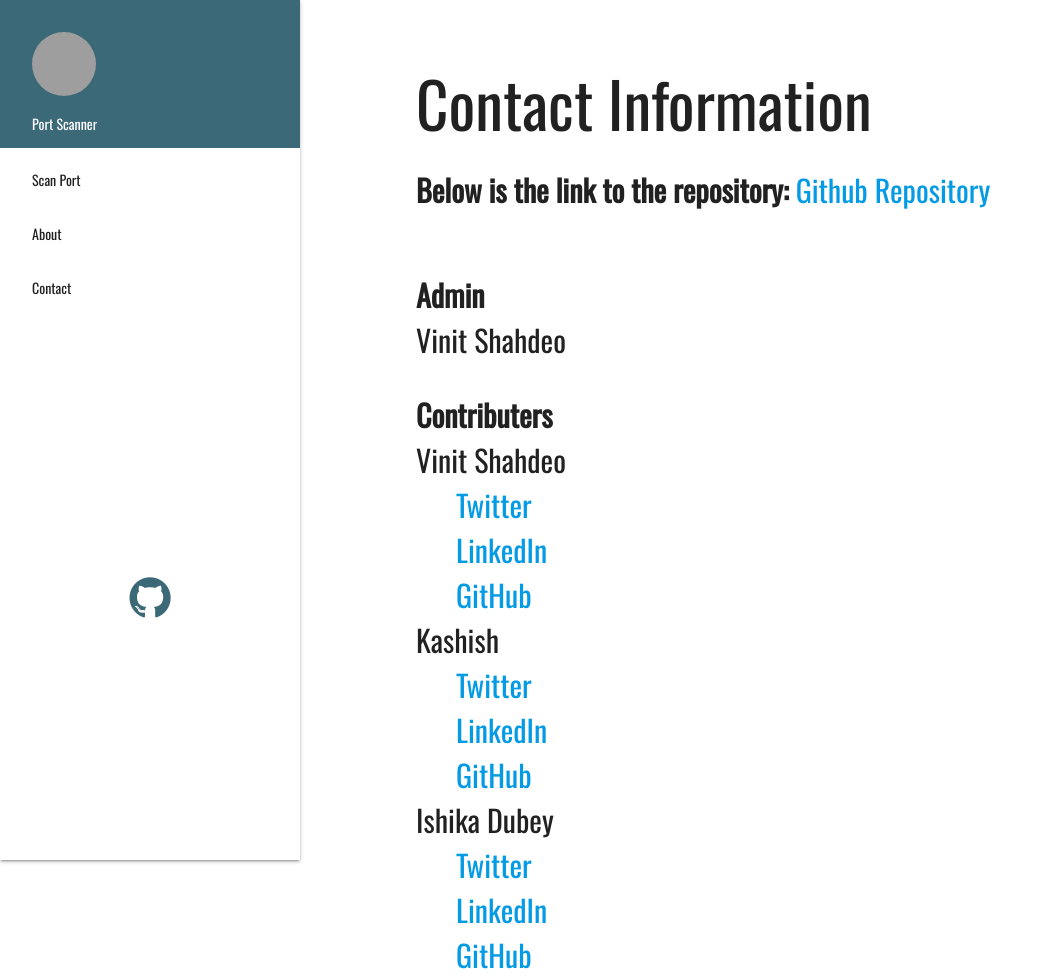
After one commit to vinitshahdeo/PortScanner, a Python web app: template src/templates/contacts.html in a window 1280 px wide. The commit adds this page. Shown: the whole page, without its empty margins (0-1053 px from the left). Run offline with Jinja, Linux system fonts and the light colour scheme; the template is opened without the code that fills it, so the values that code supplies are empty; some web fonts are replaced; grey boxes are pictures that could not be loaded.

```diff
--- a/src/mainScanner.py
+++ b/src/mainScanner.py
@@ -18,6 +18,9 @@ app = Flask(__name__)
 def homepage():
     return render_template('index.html')
 
+@app.route('/contact')
+     def contact();
+     return render_template('contact.html')
 
 exc = getattr(builtins, "IOError", "FileNotFoundError")
 
--- /dev/null
+++ b/src/templates/contacts.html
@@ -0,0 +1,85 @@
+<!DOCTYPE html>
+<html>
+
+    <head>
+        <script src="https://ajax.googleapis.com/ajax/libs/jquery/3.5.1/jquery.min.js"></script>
+        <!--Import Google Icon Font-->
+        <link href="https://fonts.googleapis.com/icon?family=Material+Icons" rel="stylesheet">
+        <!--Import materialize.css-->
+        <link type="text/css" rel="stylesheet" href="static/css/materialize.min.css" media="screen,projection" />
+        <link rel="stylesheet" href="https://cdnjs.cloudflare.com/ajax/libs/materialize/1.0.0/css/materialize.min.css">
+        <link href="https://fonts.googleapis.com/css2?family=Montserrat&display=swap" rel="stylesheet">
+        <link rel="stylesheet"
+            href="https://cdnjs.cloudflare.com/ajax/libs/font-awesome/4.7.0/css/font-awesome.min.css">
+        <link rel="stylesheet" href="static\css\index.css">
+        <script src="https://cdnjs.cloudflare.com/ajax/libs/materialize/1.0.0/js/materialize.min.js"></script>
+
+        <script src="static\js\index.js" type="text/javascript"></script>
+
+        <!--Let browser know website is optimized for mobile-->
+        <meta name="viewport" content="width=device-width, initial-scale=1.0" />
+    </head>
+
+    <body>
+        <div id="navbar">
+            <ul class="sidenav sidenav-fixed">
+                <li>
+                    <div class="user-view">
+                        <div class="background" style="background-color:  #3b6978;">
+                        </div>
+                        <a href="#user"><img class="circle"
+                                src="https://user-images.githubusercontent.com/51280276/110759236-660e5f80-8273-11eb-8ba5-35f5cdd13cc6.png"></a>
+                        <a href="#name"><span class="white-text name" style="padding-bottom: 5%;" class="navtitle">Port
+                                Scanner<br></span></a>
+                    </div>
+                </li>
+                <li><a href="/">Scan Port</a></li>
+                <li><a href="#">About</a></li>
+                <li><a href="#!">Contact</a></li>
+                <center>
+                    <a href="https://github.com/vinitshahdeo/PortScanner">
+                        <i class="fa fa-github" style=" font-size:48px; color:#3b6978">
+                        </i>
+                    </a>
+                </center>
+
+            </ul>
+
+            <script type="text/javascript" src="static/js/materialize.min.js"></script>
+        </div>
+        <div id="showpage">
+            <h1>Contact Information</h1>
+                <div class="row">
+                    <p><b>Below is the link to the repository:</b>
+                        <a href="https://github.com/vinitshahdeo/PortScanner">Github Repository</a>
+                    </p>
+
+                </div>
+            <ul>
+                <p><b>Admin</b>
+                    <br>Vinit Shahdeo</br>
+                </p>
+                <dl><b>Contributers</b>
+                        <dt>Vinit Shahdeo</dt>
+                            <dd><a href="https://twitter.com/Vinit_Shahdeo">Twitter</a></dd>
+                            <dd><a href="https://www.linkedin.com/in/vinitshahdeo/">LinkedIn</a></dd>
+                            <dd><a href="https://github.com/vinitshahdeo/">GitHub</a></dd>
+
+                        <dt>Kashish</dt>
+                            <dd><a href="https://twitter.com/Kashish_121">Twitter</a></dd>
+                            <dd><a href="https://www.linkedin.com/in/kashish121/">LinkedIn</a></dd>
+                            <dd><a href="https://github.com/Kashish121/">GitHub</a></dd>
+
+                        <dt>Ishika Dubey</dt>
+                            <dd><a href="https://twitter.com/ishika1727">Twitter</a></dd>
+                            <dd><a href="https://www.linkedin.com/in/ishika1727/">LinkedIn</a></dd>
+                            <dd><a href="https://github.com/ishika1727/">GitHub</a></dd>
+
+                </dl>
+
+            </ul>
+        </div>
+
+    </body>
+
+</html>
--- a/src/templates/index.html
+++ b/src/templates/index.html
@@ -34,7 +34,7 @@
             </li>
             <li><a href="#!">Scan Port</a></li>
             <li><a href="#!">About</a></li>
-            <li><a href="#!">Contact</a></li>
+            <li><a href="/contact">Contact</a></li>
             <center>
                 <a href="https://github.com/vinitshahdeo/PortScanner">
                     <i class="fa fa-github" style=" font-size:48px; color:#3b6978">
```
Also changed, not shown: 2 other files.
